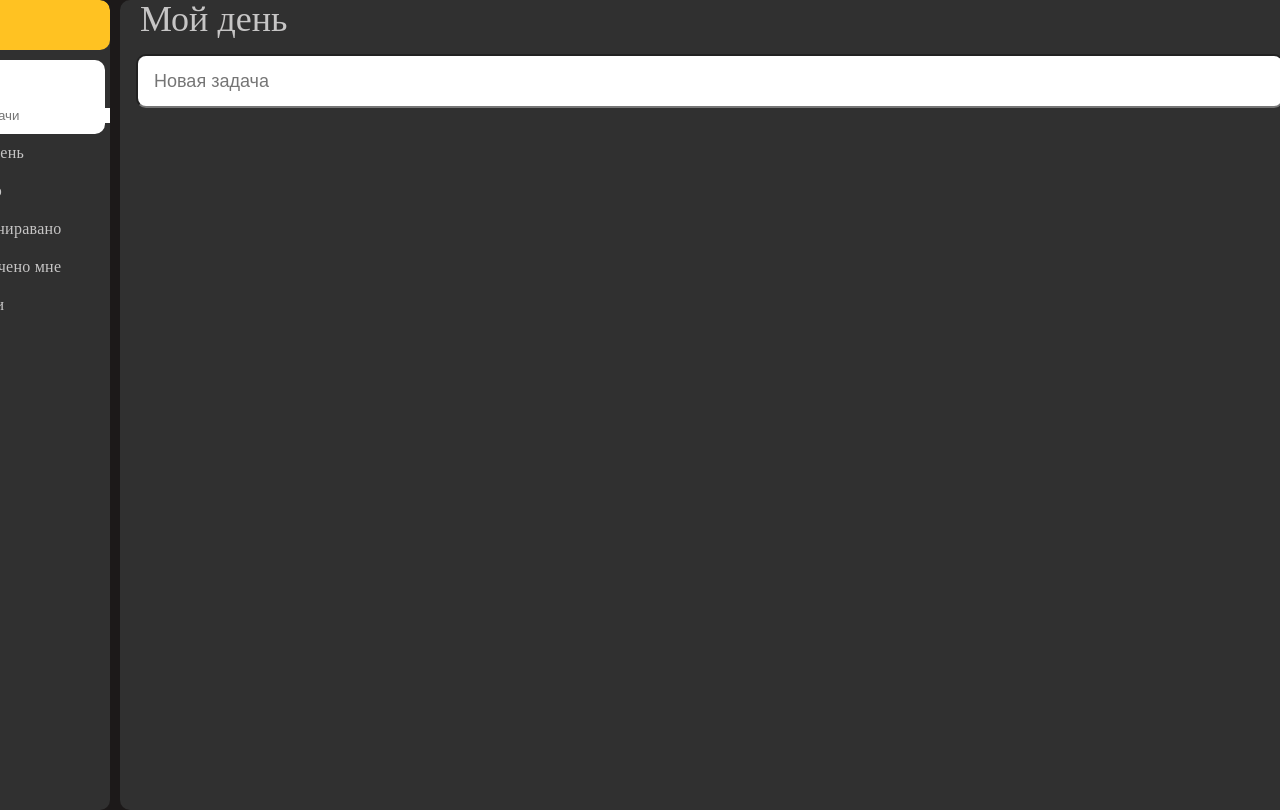
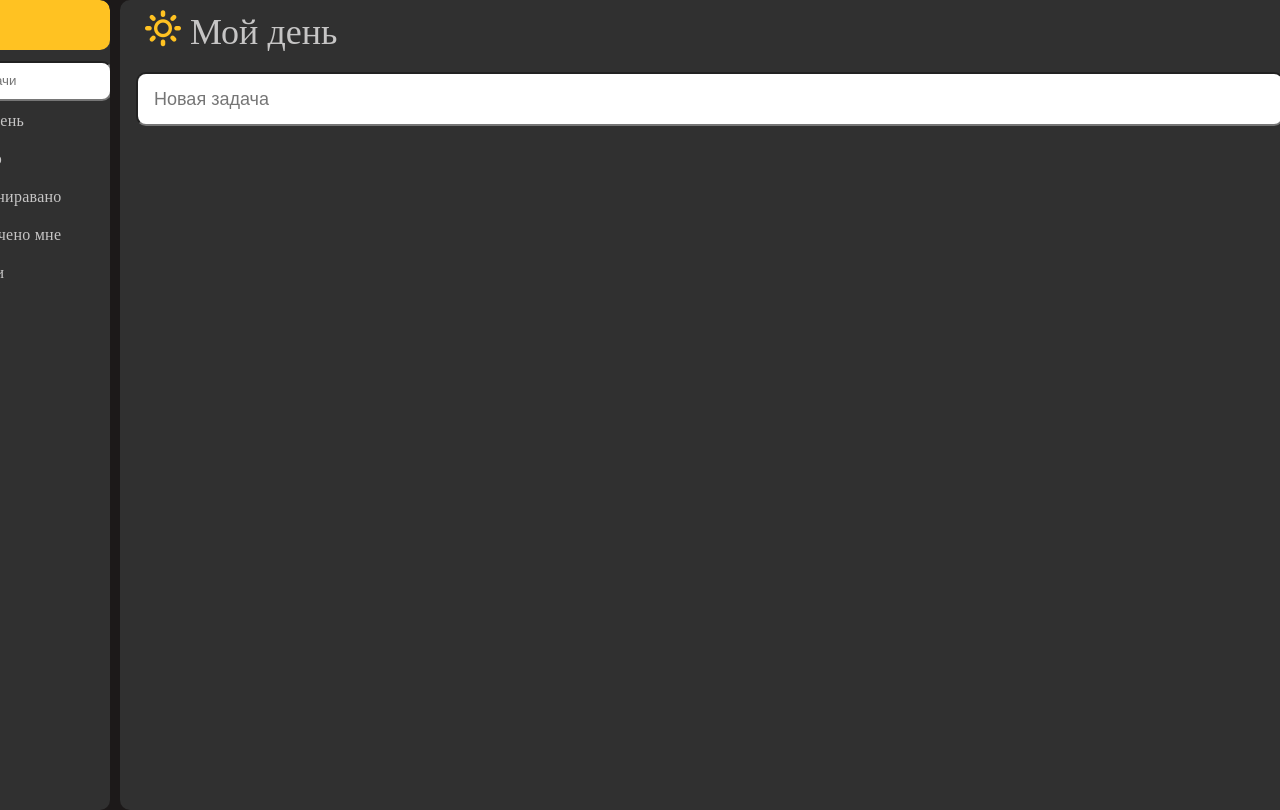
Before and after one commit to ilyadze/CourceWork, a plain HTML site: page index.html in a window 1280 px wide. Shown: the top 810 px of the page. Drawn offline with Linux system fonts and the light colour scheme; files whose address does not match are found by name.

Commit message:
commit_3

```diff
--- a/css/style.css
+++ b/css/style.css
@@ -61,6 +61,7 @@ body {
 .user-account {
   padding-left: 5px;
   border-radius: 10px;
+  margin-bottom: 10px;
   height: 50px;
   width: 175px;
   background-color: #ffc222;
@@ -80,8 +81,9 @@ body {
 .bar-element-search {
   background-color: rgb(255, 255, 255);
   color: #a19f9d;
-  margin: 10px 5px 0;
   border-radius: 10px;
+  width: 177px;
+  line-height: 36px;
 }
 .bar-element-search input {
   border: 0;
@@ -141,6 +143,9 @@ body * {
   min-height: var(--size);
   align-items: center;
   color: #a19f9d;
+  background-color: rgb(255, 194, 34, 0.1);
+  border-radius: 10px;
+  margin-left: 20px;
 }
 .todo-task-complete .todo-task-title {
   text-decoration: line-through;
--- a/index.html
+++ b/index.html
@@ -13,9 +13,13 @@
     <div class="container">
       <nav class="menu">
         <div class="user-account"></div>
-        <div id="menu-search" class="bar-element bar-element-search">
-          <span class="icon-search"></span>
-          <input type="text" placeholder="Поиск задачи" />
+        <div id="menu-search" class="bar-element">
+          <!-- <span class="icon-search"></span> -->
+          <input
+            class="bar-element-search"
+            type="text"
+            placeholder="Поиск задачи"
+          />
         </div>
         <div id="menu-my-day" class="bar-element">
           <span class="icon-sun"></span>
@@ -39,7 +43,10 @@
         </div>
       </nav>
       <div class="page-body">
-        <div class="todo-title">Мой день</div>
+        <div class="todo-title">
+          <span class="icon-sun"></span>
+          Мой день
+        </div>
         <div class="todo-new">
           <input id="new" type="text" placeholder="Новая задача" />
           <div id="add" class="todo-add">+</div>
--- a/js/script.js
+++ b/js/script.js
@@ -22,6 +22,7 @@ function addTask(text, list) {
     id: timestap,
     text,
     isComplete: false,
+    // isImportant: false,
   };
   list.push(task);
 }
@@ -50,6 +51,7 @@ function tasksRender(list) {
   list.forEach((task) => {
     const cls = task.isComplete ? "todo-task todo-task-complete" : "todo-task";
     const checked = task.isComplete ? "checked" : "";
+    // const isImportant = task.isImportant ? "checked" : "";
     const taskHtml = `
         <div id="${task.id}" class="${cls}">
         <label class="todo-checkbox">
@@ -58,6 +60,7 @@ function tasksRender(list) {
         </label>
         <div class="todo-task-title">${task.text}</div>
         <div class="todo-task-del">-</div>
+
       </div>`;
 
     htmlList = htmlList + taskHtml;
```
